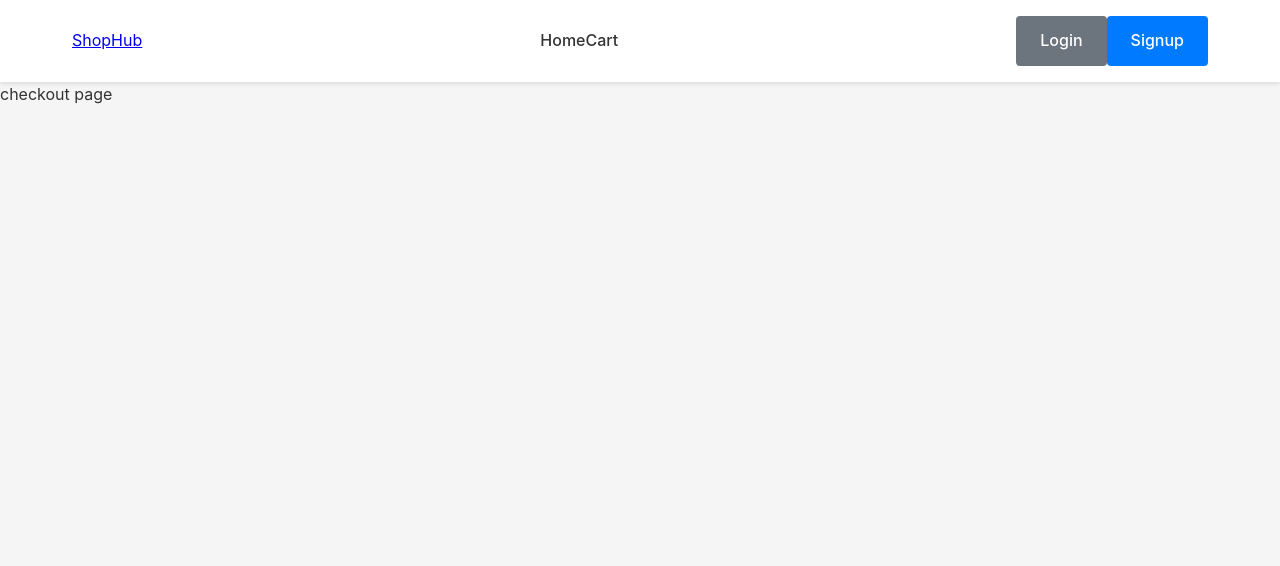
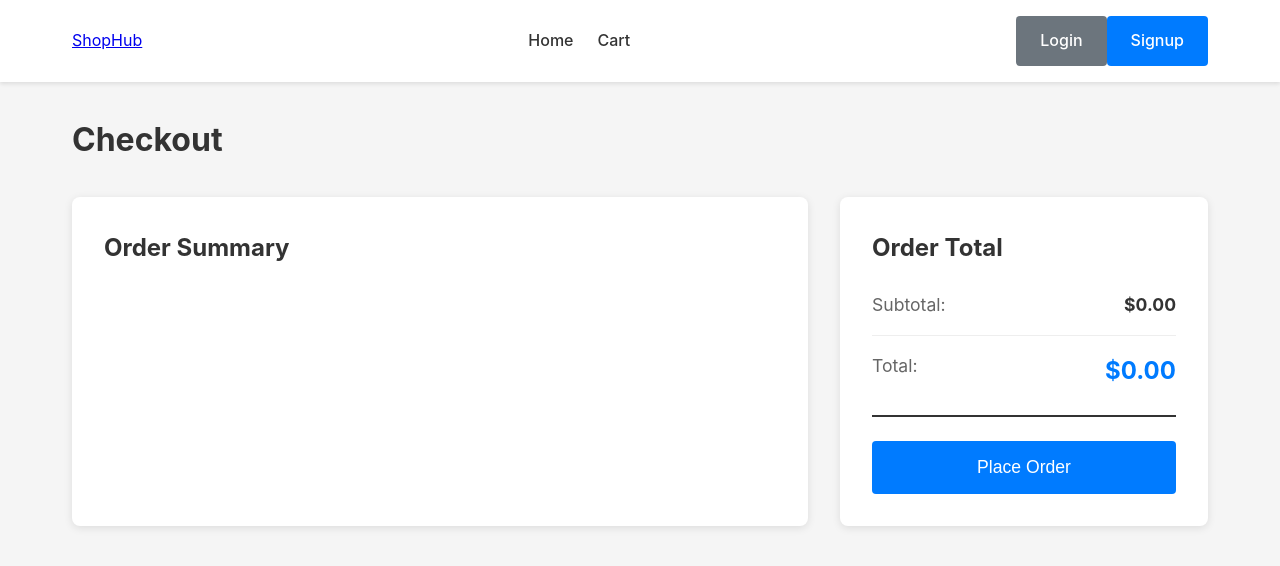
Before and after one commit to Abdulrahmanmadari/ecommerce-react-course-website, a React (Vite) app: page /checkout in a window 1280 px wide. Shown: the top 566 px of the page. Built offline with nearby package versions, Linux system fonts and the light colour scheme.

Commit message:
completed

```diff
--- a/src/App.jsx
+++ b/src/App.jsx
@@ -6,10 +6,12 @@
 import ProductDetails from "./pages/ProductDetails";
 import Navbar from "./Components/Navbar";
 import AuthProvider from "./context/AuthContext";
+import CartProvider from "./context/CartContext";
 
 function App() {
   return (
     <AuthProvider>
+      <CartProvider>
         <div className="app">
           <Navbar />
           <Routes>
@@ -19,6 +21,7 @@
             <Route path="/products/:id" element={<ProductDetails />} />
           </Routes>
         </div>
+      </CartProvider>
     </AuthProvider>
   );
 }
--- a/src/Components/Navbar.jsx
+++ b/src/Components/Navbar.jsx
@@ -9,7 +9,7 @@
         <Link to="/" className="nav-brand">
           ShopHub
         </Link>
-        <div className="navbar-link">
+        <div className="navbar-links">
           <Link to="/" className="navbar-link">
             Home
           </Link>
--- a/src/Components/ProductCard.jsx
+++ b/src/Components/ProductCard.jsx
@@ -1,6 +1,12 @@
 import { Link } from "react-router-dom";
 import { getProducts } from "../data/product";
+import { useCart } from "../context/CartContext";
 export default function ProductCard({ product }) {
+  const { addToCart, cartItems } = useCart();
+  const productInCart = cartItems.find((item) => item.id === product.id);
+  const productQuantityLabel = productInCart
+    ? `(${productInCart.quantity})`
+    : "";
   return (
     <div className="product-card">
       <img
@@ -15,7 +21,12 @@
           <Link className="btn btn-secondary" to={`/products/${product.id}`}>
             View Details
           </Link>
-          <button className="btn btn-primary">Add to Cart</button>
+          <button
+            className="btn btn-primary"
+            onClick={() => addToCart(product.id)}
+          >
+            Add to Cart{productQuantityLabel}
+          </button>
         </div>
       </div>
     </div>
--- /dev/null
+++ b/src/context/CartContext.jsx
@@ -0,0 +1,81 @@
+import { useState, useContext, createContext } from "react";
+export const CartContext = createContext(null);
+import { getProductById } from "../data/product";
+export default function CartProvider({ children }) {
+  const [cartItems, setCartItems] = useState([]);
+
+  function addToCart(productId) {
+    const existing = cartItems.find((item) => item.id === productId);
+    if (existing) {
+      const currentQuantity = existing.quantity;
+      const updatedCartItems = cartItems.map((item) =>
+        item.id === productId
+          ? { ...item, quantity: currentQuantity + 1 }
+          : item,
+      );
+      setCartItems(updatedCartItems);
+    } else {
+      setCartItems([...cartItems, { id: productId, quantity: 1 }]);
+    }
+  }
+
+  function getCartItemsWithProducts() {
+    return cartItems
+      .map((item) => ({
+        ...item,
+        product: getProductById(item.id),
+      }))
+      .filter((item) => item.product);
+  }
+
+  function removeFromCart(productId) {
+    setCartItems(cartItems.filter((item) => item.id !== productId));
+  }
+
+  function updateQuantity(productId, quantity) {
+    if (quantity <= 0) {
+      removeFromCart(productId);
+      return;
+    }
+    setCartItems(
+      cartItems.map((item) =>
+        item.id === productId ? { ...item, quantity } : item,
+      ),
+    );
+  }
+  function getCartTotal() {
+    const total = cartItems.reduce((total, item) => {
+      const product = getProductById(item.id);
+      return total + (product ? product.price * item.quantity : 0);
+    }, 0);
+    return total;
+  }
+
+  function clearCart() {
+    setCartItems([]);
+  }
+
+  return (
+    <CartContext.Provider
+      value={{
+        cartItems,
+        addToCart,
+        getCartItemsWithProducts,
+        removeFromCart,
+        updateQuantity,
+        getCartTotal,
+        clearCart,
+      }}
+    >
+      {children}
+    </CartContext.Provider>
+  );
+}
+
+export function useCart() {
+  const context = useContext(CartContext);
+  if (!context) {
+    throw new Error("useCart must be used within a CartProvider");
+  }
+  return context;
+}
--- a/src/pages/Checkout.jsx
+++ b/src/pages/Checkout.jsx
@@ -1,3 +1,89 @@
+import { useCart } from "../context/CartContext";
 export default function Checkout() {
-  return <div>checkout page</div>;
+  const {
+    getCartItemsWithProducts,
+    updateQuantity,
+    removeFromCart,
+    getCartTotal,
+    clearCart,
+  } = useCart();
+  const cartItems = getCartItemsWithProducts();
+  const total = getCartTotal();
+
+  function placeOrder() {
+    alert("Order placed successfully!");
+    clearCart();
+  }
+  return (
+    <div className="page">
+      <div className="container">
+        <h1 className="page-title">Checkout</h1>
+        <div className="checkout-container">
+          <div className="checkout-items">
+            <h2 className="checkout-section-title">Order Summary</h2>
+            {cartItems.map((item) => (
+              <div className="checkout-item" key={item.id}>
+                <img
+                  src={item.product.image}
+                  alt={item.product.name}
+                  className="checkout-item-image"
+                />
+                <div className="checkout-item-details">
+                  <h3 className="checkout-item-name">{item.product.name}</h3>
+                  <p className="checkout-item-price">
+                    ${item.product.price} each
+                  </p>
+                </div>
+                <div className="checkout-item-controls">
+                  <div className="quantity-controls">
+                    <button
+                      className="quantity-btn"
+                      onClick={() => updateQuantity(item.id, item.quantity - 1)}
+                    >
+                      -
+                    </button>
+                    <span className="quantity-value">{item.quantity}</span>
+                    <button
+                      className="quantity-btn"
+                      onClick={() => updateQuantity(item.id, item.quantity + 1)}
+                    >
+                      +
+                    </button>
+                  </div>
+                  <p className="checkout-item-total">
+                    Total: ${(item.product.price * item.quantity).toFixed(2)}
+                  </p>
+                  <button
+                    className="btn btn-secondary btn-small"
+                    onClick={() => removeFromCart(item.id)}
+                  >
+                    Remove
+                  </button>
+                </div>
+              </div>
+            ))}
+          </div>
+          <div className="checkout-summary">
+            <h2 className="checkout-section-title">Order Total</h2>
+            <div className="checkout-total">
+              <p className="checkout-total-label">Subtotal:</p>
+              <p className="checkout-total-value">${total.toFixed(2)}</p>
+            </div>
+            <div className="checkout-total">
+              <p className="checkout-total-label">Total:</p>
+              <p className="checkout-total-value checkout-total-final">
+                ${total.toFixed(2)}
+              </p>
+            </div>
+            <button
+              className="btn btn-primary btn-large btn-block"
+              onClick={placeOrder}
+            >
+              Place Order
+            </button>
+          </div>
+        </div>
+      </div>
+    </div>
+  );
 }
--- a/src/pages/ProductDetails.jsx
+++ b/src/pages/ProductDetails.jsx
@@ -1,11 +1,14 @@
 import { getProductById } from "../data/product";
 import { useParams, useNavigate } from "react-router-dom";
 import { useEffect, useState } from "react";
+import { useCart } from "../context/CartContext";
 
 export default function ProductDetails() {
   const { id } = useParams();
   const [product, setProduct] = useState(null);
   const navigate = useNavigate();
+
+  const { addToCart, cartItems } = useCart();
 
   useEffect(() => {
     const foundproduct = getProductById(id);
@@ -19,6 +22,12 @@
   if (!product) {
     return <div>Loading...</div>;
   }
+
+  const productInCart = cartItems.find((item) => item.id === product.id);
+  const productQuantityLabel = productInCart
+    ? `(${productInCart.quantity})`
+    : "";
+
   return (
     <div className="page">
       <div className="container">
@@ -30,7 +39,12 @@
             <h1 className="product-detail-name">{product.name}</h1>
             <p className="product-detail-price">${product.price}</p>
             <p className="product-detail-description">{product.description}</p>
-            <button className="btn btn-primary">Add to Cart</button>
+            <button
+              className="btn btn-primary"
+              onClick={() => addToCart(product.id)}
+            >
+              Add to Cart{productQuantityLabel}
+            </button>
           </div>
         </div>
       </div>
```
Lines whose indentation alone changed are shown as unchanged.
